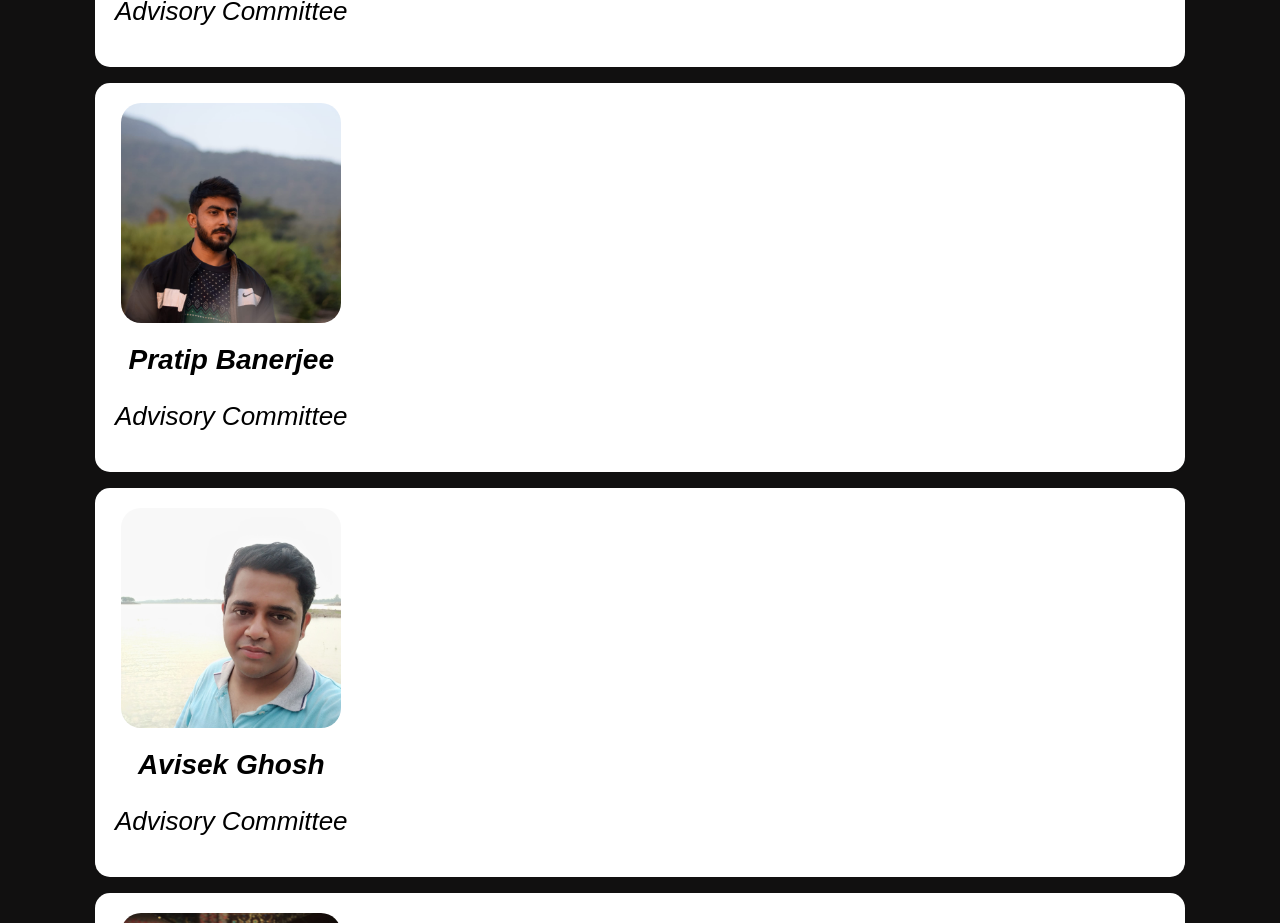
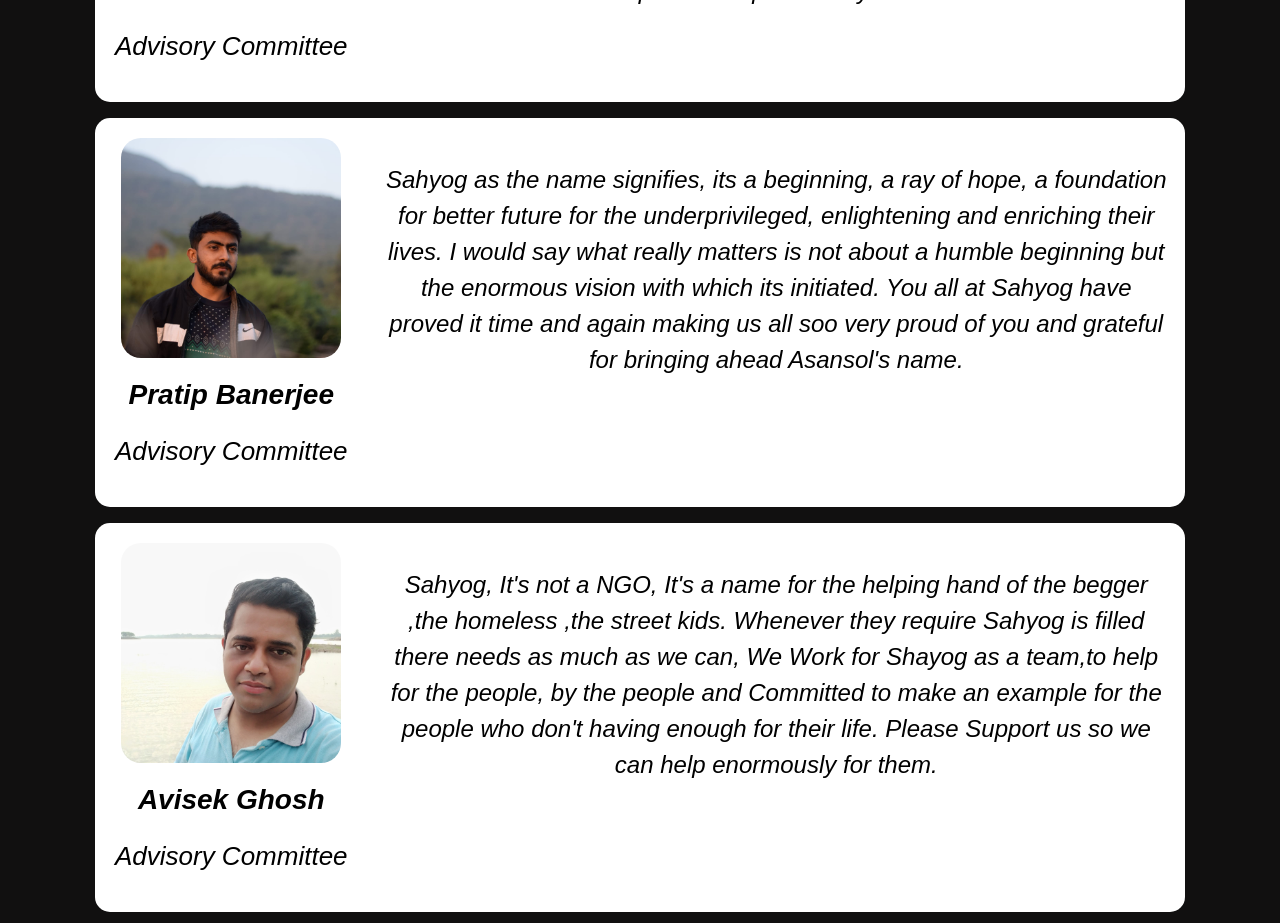
Before and after one commit to deadwing7x/sahyog, a React (Create React App) app: page /about-us in a window 1280 px wide. Shown: the part 3200-4123 px from the top of the page. Built offline with nearby package versions, Linux system fonts and the light colour scheme.

Commit message:
New member added and testimonials added

```diff
--- a/src/data/testimonials.js
+++ b/src/data/testimonials.js
@@ -23,7 +23,12 @@ const testimonials = [
     Name: "Saptarshi Sinha",
     DisplayPicture: "TeamMembers/SaptarshiSinha.jpg",
     Position: "Advisory Committee",
-    Testimonial: "",
+    Testimonial: `Asansol Sahyog Welfare Organization was started to create a world where child's future is not bound by
+      circumstances (disability, socioeconomic status, race, gender or otherwise). Children with special needs from disadvantaged
+      background are the most valuable as parents do not have access to information or resources to help their child. Sahyog aims
+      to help improve the lives of children impromised communities by providing them with all basic necessities and serve as a
+      resource so they can excell academically and socially. Sahyog envisions to strengthen human rights culture and an all
+      inclusive pluralist society,  free of violence, injustice, discrimination.`,
   },
   {
     Name: "Aayush Deep Gupta",
@@ -55,11 +60,23 @@ const testimonials = [
     Name: "Pratip Banerjee",
     DisplayPicture: "TeamMembers/PratipBanerjee.jpg",
     Position: "Advisory Committee",
-    Testimonial: "",
+    Testimonial: `Sahyog as the name signifies, its a beginning, a ray of hope, a foundation for better future for the
+      underprivileged, enlightening and enriching their lives. I would say what really matters is not about a humble beginning
+      but the enormous vision with which its initiated. You all at Sahyog have proved it time and again making us all soo very
+      proud of you and grateful for bringing ahead Asansol's name.`,
   },
   {
     Name: "Avisek Ghosh",
     DisplayPicture: "TeamMembers/AvisekGhosh.jpg",
+    Position: "Advisory Committee",
+    Testimonial: `Sahyog, It's not a NGO, It's a name for the helping hand of the begger ,the homeless ,the street kids.
+      Whenever they require Sahyog is filled there needs as much as we can, We Work for Shayog as a team,to help for the people,
+      by the people and Committed to make an example for the people who don't having enough for their life. Please Support us so
+      we can help enormously for them.`,
+  },
+  {
+    Name: "Ramkrishna Kundu",
+    DisplayPicture: "TeamMembers/RamkrishnaKundu.jpg",
     Position: "Advisory Committee",
     Testimonial: "",
   },
```
Also changed, not shown: public/TeamMembers/RamkrishnaKundu.jpg (added).
